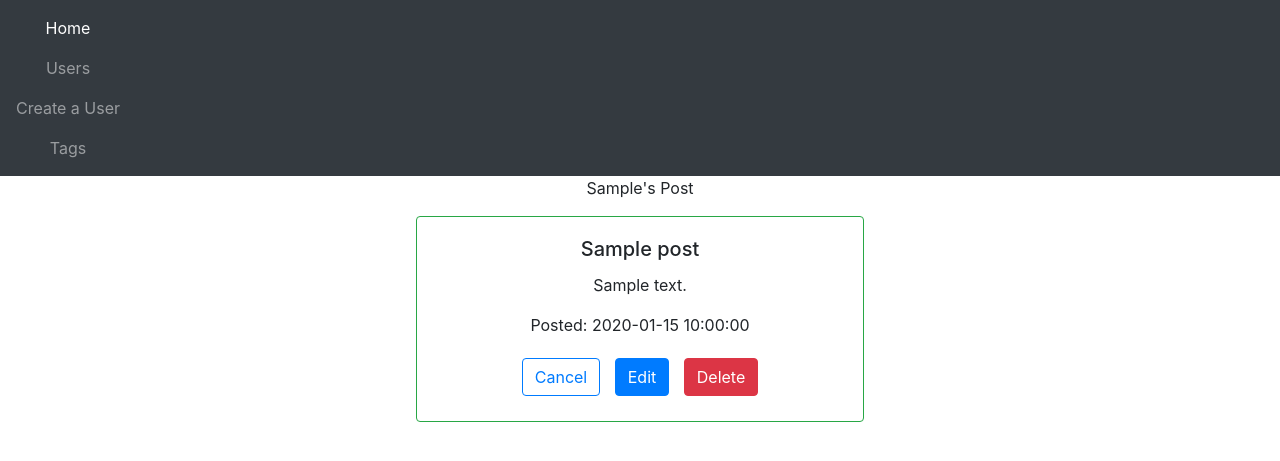
After one commit to kwolosonovich/blogly3, a Flask app: template templates/posts/show.html in a window 1280 px wide. The commit adds this page. Shown: the top 461 px of the page. Run offline with Flask 2, Linux system fonts and the light colour scheme; the template is opened without the code that fills it: most values are stand-ins (such as "Sample title", 1, 10 or a date in 2020); parts of the project's set-up code (start-up, migrations or seed data) failed here and were passed over; some libraries are stand-ins or nearby versions.

Commit message:
updated to start part 3

```diff
--- a/app.py
+++ b/app.py
@@ -32,7 +32,6 @@ def users():
     return render_template('users.html', users=all_users)
 
 
-
 @app.route('/users/<int:user_id>')
 def users_show(user_id):
     """Show a page with info on a specific user"""
@@ -51,82 +50,61 @@ def create():
 def create_user():
     '''Create a new user.'''
 
-    form_req = request.form['submit']
+    first_name = request.form["first_name"]
+    last_name = request.form["last_name"]
+    image_url = request.form["image_url"] or None
+    new_user = User(first_name=first_name, last_name=last_name, image_url=image_url)
 
-    if form_req == "cancel":
-        return redirect("/users")
+    db.session.add(new_user)
+    db.session.commit()
 
-    elif form_req == "create":
-
-        first_name = request.form["first_name"]
-        last_name = request.form["last_name"]
-        image_url = request.form["image_url"] or None
-        new_user = User(first_name=first_name, last_name=last_name, image_url=image_url)
-
-        db.session.add(new_user)
-        db.session.commit()
-
-        return redirect("/users")
+    return redirect("/users")
 
 
-@app.route("/edit/<user_id>", methods=["GET", "POST"])
+@app.route("/users/<user_id>/edit")
 def edit_user(user_id):
-    '''Generate update user form.'''
+    user = User.query.get_or_404(user_id)
+    return render_template('/edit_user.html', user=user)
 
-    user = User.get_by_id(user_id)
-    first_name = user.first_name
-    last_name = user.last_name
-    image_url = user.image_url
 
-    return render_template("/edit_user.html", user_id=user_id, first_name=first_name, last_name=last_name, image_url=image_url)
+@app.route("/users/<user_id>/edit", methods=["POST"])
+def update_user(user_id):
+    '''Collect user updates and update database.'''
 
-@app.route("/users/<user_id>/edit", methods=["GET", "POST"])
-def submit_updates(user_id):
-    '''Collect user updates and update database.'''
-    if request.form['submit'] == "cancel":
-        return redirect("/users")
+    first_name = request.form["first_name"]
+    last_name = request.form["last_name"]
+    image_url = request.form["image_url"]
+    user = User.query.get_or_404(user_id)
 
-    elif request.form['submit'] == "save":
+    user.first_name = first_name
+    user.last_name = last_name
+    user.image_url = image_url
 
-        first_name = request.form["first_name"]
-        last_name = request.form["last_name"]
-        image_url = request.form["image_url"]
-        user = User.get_by_id(user_id)
+    db.session.add(user)
+    db.session.commit()
 
-        user.first_name = first_name
-        user.last_name = last_name
-        user.image_url = image_url
+    return redirect("/users")
 
-        db.session.commit()
 
-        return redirect("/users")
-
-@app.route("/users/<user_id>/delete", methods=["GET", "POST"])
+@app.route("/users/<user_id>/delete")
 def delete_user(user_id):
     '''Delete user form'''
 
     user = User.get_by_id(user_id)
-    first_name = user.first_name
-    last_name = user.last_name
-    image_url = user.image_url
 
-    return render_template("/delete_user.html", user_id=user_id, first_name=first_name, last_name=last_name, image_url=image_url)
+    # return render_template("/delete_user.html", user_id=user_id, first_name=first_name, last_name=last_name, image_url=image_url)
+    return render_template("/delete_user.html", user_id=user_id, user=user)
 
 
-@app.route("/users/<user_id>/delete_user", methods=["GET", "POST"])
+@app.route("/users/<user_id>/delete", methods=["POST"])
 def delete(user_id):
     '''Delete user from users'''
 
-    if request.form['submit'] == "cancel":
-        return redirect("/users")
+    user = User.query.get_or_404(user_id)
+    db.session.delete(user)
+    db.session.commit()
 
-    elif request.form['submit'] == "delete":
-        user = User.query.get_or_404(user_id)
-
-        db.session.delete(user)
-        db.session.commit()
-
-        return redirect("/users")
+    return redirect("/users")
 
 
 @app.route("/users/<user_id>/post/new")
@@ -134,93 +112,72 @@ def post_new(user_id):
     '''Create post form.'''
 
     user = User.query.get_or_404(user_id)
-
     return render_template("/post_form.html", user=user)
 
 
-@app.route("/post/<user_id>/post/new", methods=["POST"])
+@app.route("/users/<user_id>/post/new", methods=["POST"])
 def post(user_id):
     '''Get post and save post to database'''
 
-    if request.form['submit'] == "cancel":
-        return redirect("/users")
+    title = request.form["title"]
+    content = request.form["content"]
+    user_id = user_id
+    user = User.query.get_or_404(user_id)
+    new_post = Post(title=title, content=content, user=user)
 
-    elif request.form['submit'] == "create":
-        title = request.form["title"]
-        content = request.form["content"]
-        user_id = user_id
-        user = User.query.get_or_404(user_id)
-        new_post = Post(title=title, content=content, user=user)
+    db.session.add(new_post)
+    db.session.commit()
 
-        db.session.add(new_post)
-        db.session.commit()
+    return redirect(f"/users/{user_id}")
 
-        return redirect(f"/users/{user_id}")
 
-        # return render_template('/post_details.html', post=new_post, user=user)
-
-@app.route("/post/<user_id>/detail", methods=['POST'])
-def post_details(user_id):
+@app.route("/post/<post_id>")
+def post_details(post_id):
     '''Show post details'''
 
-    user = User.query.get_or_404(user_id)
-    title = post.title
-    content = post.content
+    post = Post.query.get_or_404(post_id)
 
-    return render_template('/post_details.html', title=title, content=content, user=user)
-
-# # @app.route("/post/<post_id>/options", methods=['GET', 'POST'])
-# @app.route("/post/options", methods=['GET', 'POST'])
-# def post_options():
-#     '''Post options'''
-#
-#     print('post_id')
-#     print('post.id')
-#
-#
-#     # if request.form['submit'] == "edit":
-#     #     return redirect("/post/edit")
-#
-#     elif request.form['submit'] == "delete":
-#         return redirect("/post/delete")
+    return render_template('posts/show.html', post=post)
 
 
-@app.route('/post/<post_id>/edit', methods=['GET', 'POST'])
+@app.route('/post/<post_id>/edit')
 def posts_edit(post_id):
     """Show a form to edit an existing post"""
 
+    post = Post.query.get_or_404(post_id)
+
+    return render_template('post_edit.html', post=post)
+
+
+@app.route('/post/<post_id>/edit', methods=['POST'])
+def posts_update(post_id):
+    '''Save updated post to database'''
+
+    print("post_update")
+    post = Post.query.get_or_404(post_id)
+    post.title = request.form['title']
+    post.content = request.form['content']
+
+    db.session.add(post)
+    db.session.commit()
+
+    return redirect(f"/users/{post.user_id}")
+
+
+@app.route("/post/<post_id>/delete", methods=['POST'])
+def post_delete(post_id):
 
     post = Post.query.get_or_404(post_id)
 
-    return render_template('post_edit.html', post)
+    db.session.delete(post)
+    db.session.commit()
 
-# @app.route('/posts/<post_id>/save', methods=['GET', 'POST'])
-# def post_save(post_id):
-#
-#     if request.form['submit'] == "cancel":
-#         return redirect("/users")
-#
-#     elif request.form['submit'] == "create":
-#         post = Post.query.get_or_404(post_id)
-#         post.title = request.form['title']
-#         post.content = request.form['content']
-#
-#         db.session.add(post)
-#         db.session.commit()
-#
-#         return redirect('/users')
-#
-@app.route("/post/<post_id>/delete", methods=['GET', 'POST'])
-def post_delete(post_id):
+    return redirect(f"/users/{post.user_id}")
 
-    if request.form['submit'] == "cancel":
-        return redirect("/users")
 
-    elif request.form['submit'] == "delete":
+@app.route('/tags')
+def tags_index():
+    '''Show all tags.'''
 
-        post = Post.query.get_or_404(post_id)
-
-        db.session.delete(post)
-        db.session.commit()
-
-        return redirect('/users')
+    tags = Tag.query.all()
+    return render_template('tags/index.html', tags=tags)
--- a/templates/post_delete.html
+++ b/templates/post_delete.html
@@ -13,7 +13,7 @@
                     Are you sure you want to delete your post?
                 </div>
                 <div class="submit-buttons">
-                    <button class="btn btn-outline-info" type="submit" value="cancel" name="submit">Cancel</button>
+                    <a href="/users/{{ post.id }}/edit" class="btn btn-outline-info">Cancel</a>
                     <button class="btn btn-info" type="submit" value="delete" name="submit">Delete</button>
                 </div>
             </form>
--- a/templates/post_form.html
+++ b/templates/post_form.html
@@ -3,7 +3,7 @@
 
 {% block content %}
 
-        <h1>Create a Post for {{ user.first_name }} {{ user.last_name }}</h1>
+    <h1>Create a Post for {{ user.first_name }} {{ user.last_name }}</h1>
 
     <div class="card border-success mb-3" style="width: 60rem">
         <div class="card-body">
@@ -18,7 +18,7 @@
                 </div>
                 <div class="submit-buttons">
                     <a href="/users/{{ user.id }}" class="btn btn-outline-info" value="cancel" name="submit">Cancel</a>
-                    <button class="btn btn-info" type="submit" value="create" name="submit">Create!</button>
+                    <button class="btn btn-info" type="submit">Create!</button>
                 </div>
             </form>
 
--- /dev/null
+++ b/templates/posts/show.html
@@ -0,0 +1,26 @@
+{% extends 'index.html' %}
+{% block title %}Post{% endblock %}
+
+{% block content %}
+      <p>{{ post.user.first_name }}'s Post</p>
+    <div class="card border-success mb-3" style="width: 28rem;">
+
+        <div class="card-body">
+            <h5 class="card-title">{{ post.title }}</h5>
+            <p>{{ post.content }}</p>
+            <p>Posted: {{ post.friendly_date }}</p>
+            <form>
+              <button class="btn btn-outline-primary"
+                      formmethod="GET"
+                      formaction="/users/{{ post.user_id }}">Cancel</button>
+              <button class="btn btn-primary"
+                      formmethod="GET"
+                      formaction="/post/{{ post.id }}/edit">Edit</button>
+              <button class="btn btn-danger"
+                      formmethod="POST"
+                      formaction="/post/{{ post.id }}/delete">Delete</button>
+            </form>
+        </div>
+    </div>
+
+{% endblock %}
--- a/templates/users.html
+++ b/templates/users.html
@@ -16,7 +16,7 @@
                 <div class="card-body">
                     <h5 class="card-title">{{ user.first_name }} {{ user.last_name }}</h5>
                     <div class="submit-buttons">
-                        <a href="/edit/{{ user.id }}" class="btn btn-outline-info">Edit</a>
+                        <a href="/edit/{{ user.id }}/edit" class="btn btn-outline-info">Edit</a>
                         <a href="/users/{{ user.id }}/delete" class="btn btn-info">Delete</a>
                     </div>
                     <div class="posts">
@@ -27,7 +27,7 @@
                                 </li>
                             {% endfor %}
                         </ul>
-                        <a href="/users/{{ user.id }}/post" class="btn btn-info" type="submit" value="add_post" name="submit">Add a Post</a>
+                        <a href="/users/{{ user.id }}/post/new" class="btn btn-info" type="submit" value="add_post" name="submit">Add a Post</a>
                     </div>
                 </div>
             </div>
```
Also changed, not shown: models.py (+24 -0 lines), templates/delete_user.html (+6 -6 lines), templates/edit_user.html (+8 -8 lines), templates/post_edit.html (+5 -5 lines), templates/tags/index.html (added, +24 -0 lines), templates/users/show.html (+10 -18 lines).
